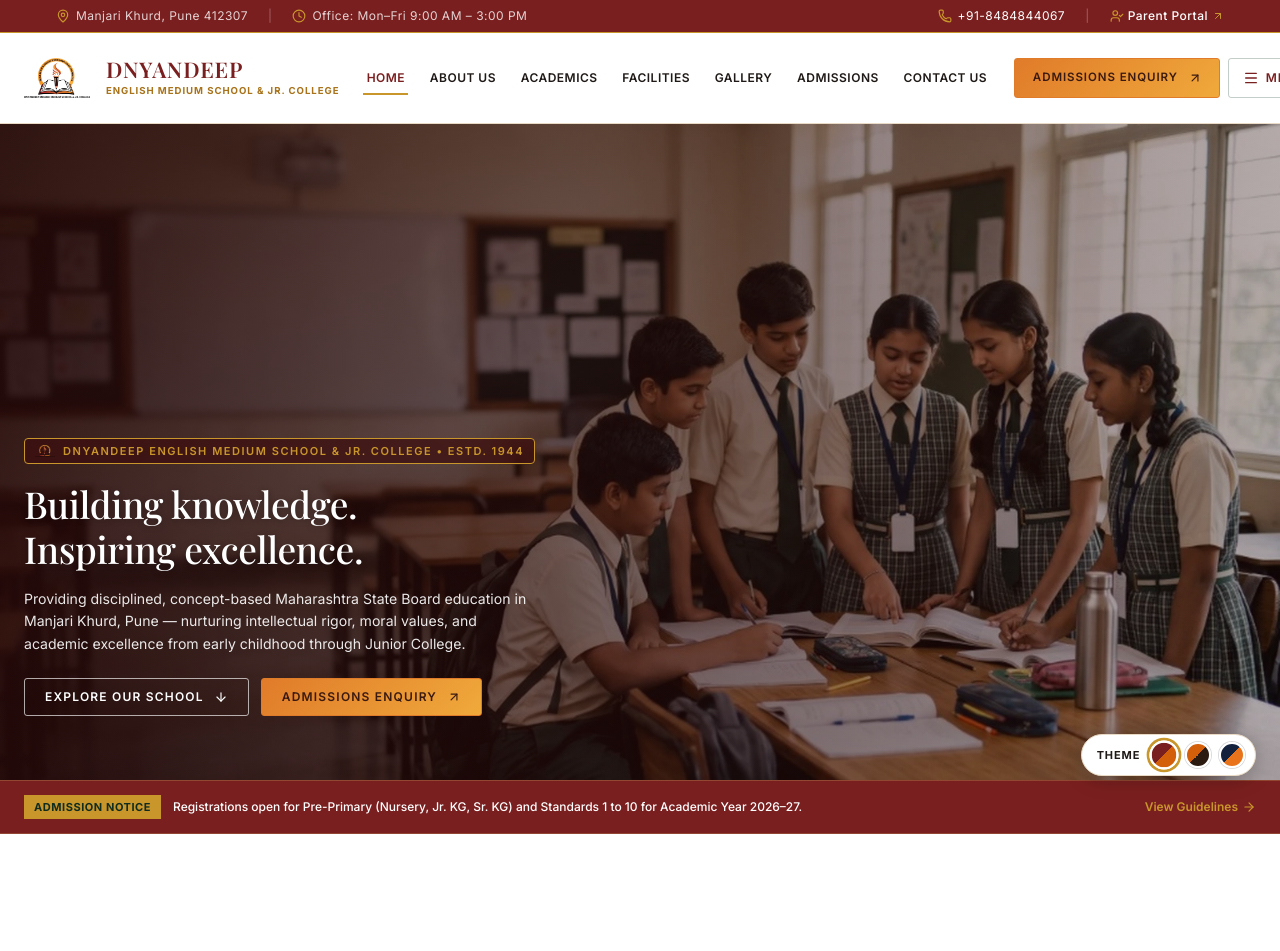
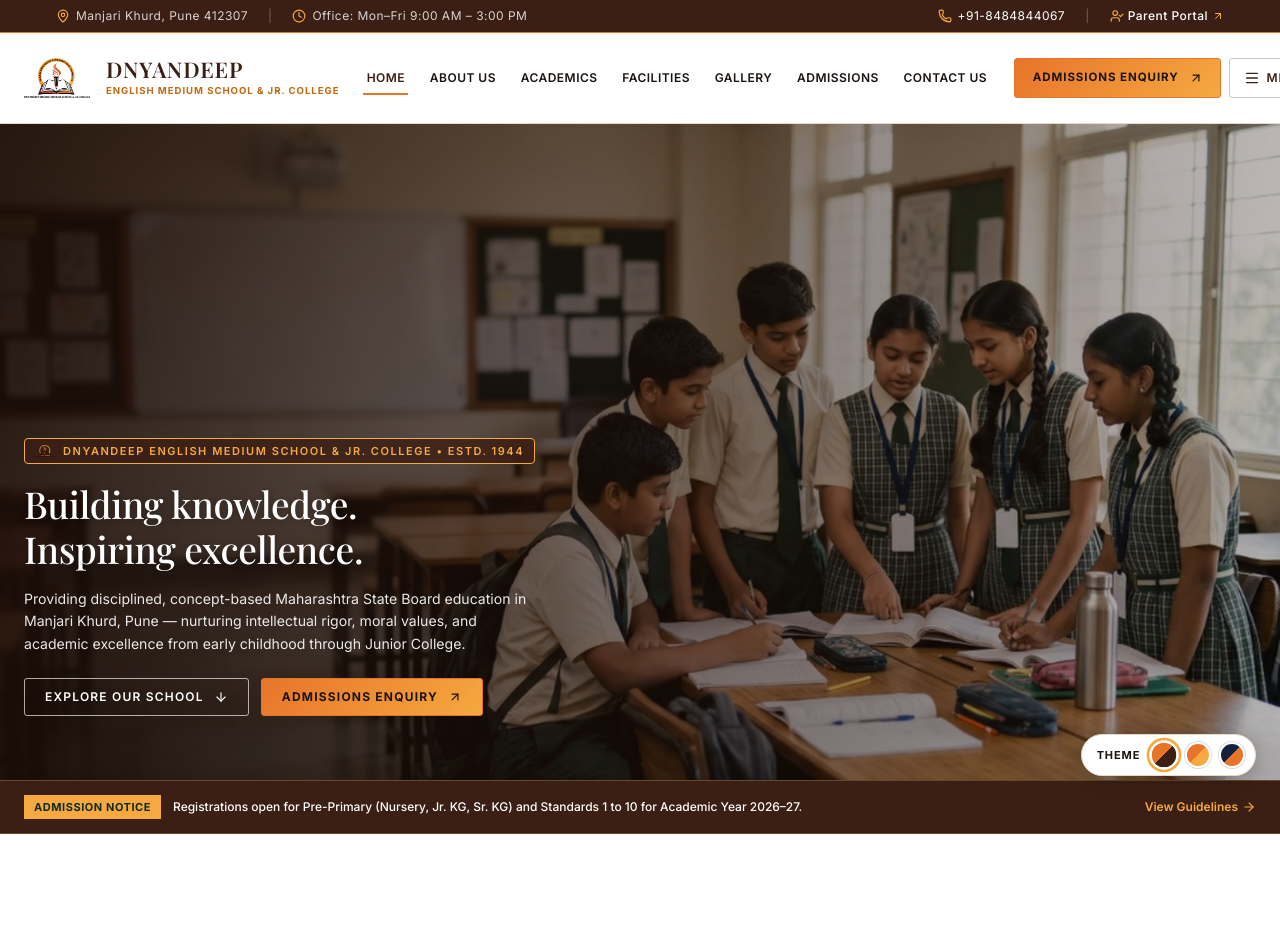
Before and after one commit to akashdhamal67/dnyandeep-english-medium-school, a plain HTML site: page index.html in a window 1280 px wide. Shown: the top 951 px of the page. Drawn offline with nearby package versions, Linux system fonts and the light colour scheme; a web font is replaced by a local one.

Commit message:
Update default theme to exact logo match (Dark Brown, Flame Orange, Amber) with zero red/maroon tint

```diff
--- a/css/editorial.css
+++ b/css/editorial.css
@@ -14,34 +14,39 @@
 
 /* --- Three-Theme Design System & Design Tokens --- */
 :root,
+html[data-theme="logo"],
 html[data-theme="maroon"],
 html:not([data-theme]) {
-  /* THEME 1 - Maroon (Default School Mashal Theme) */
-  --primary: #7A1F1F;
-  --accent: #D35F0B;
-  --gold: #C9962B;
-  --dark: #1F1A17;
-  --cream: #FFF8EC;
-  --white: #FFFFFF;
-  --text: #1F1A17;
-  --text-muted: #4A3E39;
-  --text-light: #6E5F58;
+  /* THEME 1 - Logo (Exact School Insignia Match: Flame Orange, Amber & Dark Brown) */
+  --primary: #3B1F14;         /* Dark Brown — Top bar, footer and headings */
+  --accent: #E8742A;          /* Flame Orange */
+  --accent-light: #F5A940;    /* Amber */
+  --gold: #F5A940;            /* Amber Accent */
+  --gold-text: #C26A12;       /* Deep Orange — Small text on white, subtitle, labels */
+  --dark: #1A1512;
+  --cream: #FFF8EC;           /* Warm Ivory/Cream Alternate Background */
+  --white: #FFFFFF;           /* Pure White */
+  --text: #1A1512;            /* Dark Charcoal Body Text */
+  --text-muted: #4A3A30;
+  --text-light: #6E5B50;
   --border-subtle: #E8DAC4;
-  --btn-accent-text: #FFFFFF;
-  --overlay-start: rgba(40, 10, 10, 0.85);
-  --overlay-end: rgba(40, 10, 10, 0.35);
-  --hero-badge-bg: rgba(60, 15, 15, 0.75);
+  --btn-accent-text: #1A1512; /* Dark text on vivid flame button */
+  --overlay-start: rgba(30, 14, 8, 0.85);  /* Warm Dark Brown (NO red or pink tint) */
+  --overlay-end: rgba(30, 14, 8, 0.30);
+  --hero-badge-bg: rgba(59, 31, 20, 0.80); /* Dark Brown Translucent Badge */
+  --hero-badge-border: #F5A940;
+  --hero-badge-text: #F5A940;
 
   /* Backward Compatibility Aliases */
-  --c-forest-dark: var(--dark);
+  --c-forest-dark: var(--primary);
   --c-forest: var(--primary);
-  --c-forest-mid: #5E1616;
-  --c-forest-light: #942929;
-  --c-olive: #6E5F58;
-  --c-olive-light: #8C7B73;
+  --c-forest-mid: #2A150D;
+  --c-forest-light: #4E2A1C;
+  --c-olive: #6E5B50;
+  --c-olive-light: #8C7669;
   --c-gold: var(--gold);
-  --c-gold-light: #DFC074;
-  --c-gold-dark: #A6751C;
+  --c-gold-light: #F7B85E;
+  --c-gold-dark: var(--gold-text);
   --c-ivory: var(--cream);
   --c-ivory-warm: #F7EBD7;
   --c-sand: var(--border-subtle);
@@ -62,17 +67,19 @@ html:not([data-theme]) {
   --container-pad: clamp(1rem, 3.5vw, 2.5rem);
 
   /* Elevation & Shadows */
-  --shadow-subtle: 0 2px 10px rgba(31, 26, 23, 0.05), 0 1px 3px rgba(0, 0, 0, 0.03);
-  --shadow-elevated: 0 12px 32px rgba(31, 26, 23, 0.09), 0 4px 12px rgba(0, 0, 0, 0.04);
-  --shadow-overlay: 0 24px 64px rgba(31, 26, 23, 0.45);
+  --shadow-subtle: 0 2px 10px rgba(30, 14, 8, 0.05), 0 1px 3px rgba(0, 0, 0, 0.03);
+  --shadow-elevated: 0 12px 32px rgba(30, 14, 8, 0.09), 0 4px 12px rgba(0, 0, 0, 0.04);
+  --shadow-overlay: 0 24px 64px rgba(30, 14, 8, 0.45);
   --transition-smooth: all 0.3s cubic-bezier(0.16, 1, 0.3, 1);
 }
 
 html[data-theme="orange"] {
-  /* THEME 2 - Orange (Warm Academic Theme) */
+  /* THEME 2 - Orange (Warm Academic Theme with Logo Orange/Amber) */
   --primary: #2A1A10;
-  --accent: #D35F0B;
-  --gold: #C9962B;
+  --accent: #E8742A;          /* Flame Orange */
+  --accent-light: #F5A940;    /* Amber */
+  --gold: #F5A940;            /* Amber Accent */
+  --gold-text: #C26A12;       /* Deep Orange */
   --dark: #2A1A10;
   --cream: #FFF6E8;
   --white: #FFFFFF;
@@ -80,10 +87,12 @@ html[data-theme="orange"] {
   --text-muted: #543E30;
   --text-light: #7A6252;
   --border-subtle: #E8D8C5;
-  --btn-accent-text: #FFFFFF;
-  --overlay-start: rgba(35, 18, 10, 0.85);
-  --overlay-end: rgba(35, 18, 10, 0.35);
-  --hero-badge-bg: rgba(42, 26, 16, 0.75);
+  --btn-accent-text: #1A1512;
+  --overlay-start: rgba(28, 14, 8, 0.85);
+  --overlay-end: rgba(28, 14, 8, 0.30);
+  --hero-badge-bg: rgba(42, 26, 16, 0.80);
+  --hero-badge-border: #F5A940;
+  --hero-badge-text: #F5A940;
 
   /* Backward Compatibility Aliases */
   --c-forest-dark: var(--dark);
@@ -93,8 +102,8 @@ html[data-theme="orange"] {
   --c-olive: #7A6252;
   --c-olive-light: #9C8270;
   --c-gold: var(--gold);
-  --c-gold-light: #DFC074;
-  --c-gold-dark: #A6751C;
+  --c-gold-light: #F7B85E;
+  --c-gold-dark: var(--gold-text);
   --c-ivory: var(--cream);
   --c-ivory-warm: #F7EAD7;
   --c-sand: var(--border-subtle);
@@ -106,10 +115,12 @@ html[data-theme="orange"] {
 }
 
 html[data-theme="navy"] {
-  /* THEME 3 - Navy (Distinguished Scholastic Theme) */
+  /* THEME 3 - Navy (Classic Scholastic with Logo Orange/Amber Accents) */
   --primary: #14213D;
-  --accent: #C9962B;
-  --gold: #E8731A;
+  --accent: #E8742A;          /* Flame Orange */
+  --accent-light: #F5A940;    /* Amber */
+  --gold: #F5A940;            /* Amber */
+  --gold-text: #C26A12;       /* Deep Orange */
   --dark: #1F1A17;
   --cream: #FBF7F0;
   --white: #FFFFFF;
@@ -117,10 +128,12 @@ html[data-theme="navy"] {
   --text-muted: #424652;
   --text-light: #646875;
   --border-subtle: #E2DBD0;
-  --btn-accent-text: #14213D; /* Contrast specification: navy text in Theme 3 */
-  --overlay-start: rgba(16, 26, 48, 0.85);
-  --overlay-end: rgba(16, 26, 48, 0.35);
-  --hero-badge-bg: rgba(20, 33, 61, 0.75);
+  --btn-accent-text: #1A1512;
+  --overlay-start: rgba(14, 22, 42, 0.85);
+  --overlay-end: rgba(14, 22, 42, 0.30);
+  --hero-badge-bg: rgba(20, 33, 61, 0.80);
+  --hero-badge-border: #F5A940;
+  --hero-badge-text: #F5A940;
 
   /* Backward Compatibility Aliases */
   --c-forest-dark: var(--primary);
@@ -130,8 +143,8 @@ html[data-theme="navy"] {
   --c-olive: #646875;
   --c-olive-light: #898E9C;
   --c-gold: var(--gold);
-  --c-gold-light: #F2954B;
-  --c-gold-dark: #C45B0A;
+  --c-gold-light: #F7B85E;
+  --c-gold-dark: var(--gold-text);
   --c-ivory: var(--cream);
   --c-ivory-warm: #F2ECE0;
   --c-sand: var(--border-subtle);
@@ -306,9 +319,13 @@ p {
   color: var(--white);
   font-size: 0.75rem;
   letter-spacing: 0.04em;
-  border-bottom: 1px solid var(--gold);
+  border-bottom: 1px solid var(--accent);
   position: relative;
   z-index: 40;
+}
+.top-utility-bar i,
+.top-utility-bar svg {
+  color: var(--accent-light, #F5A940) !important;
 }
 
 .site-header-doon {
@@ -368,7 +385,7 @@ p {
   font-weight: 600;
   letter-spacing: 0.04em;
   line-height: 1.1;
-  color: var(--c-forest);
+  color: var(--primary);
 }
 
 .brand-subtitle-doon {
@@ -377,7 +394,7 @@ p {
   font-weight: 700;
   text-transform: uppercase;
   letter-spacing: 0.1em;
-  color: #A8731A;
+  color: var(--gold-text, #C26A12);
   margin-top: 0.15rem;
   white-space: nowrap;
 }
@@ -413,13 +430,13 @@ p {
   left: 0;
   width: 0%;
   height: 2px;
-  background-color: var(--c-gold);
+  background-color: var(--accent);
   transition: width 0.25s cubic-bezier(0.16, 1, 0.3, 1);
 }
 
 .nav-link-doon:hover,
 .nav-link-doon.active {
-  color: var(--c-forest);
+  color: var(--primary);
 }
 
 .nav-link-doon:hover::after,
@@ -529,19 +546,20 @@ p {
 
 .btn-doon-gold,
 .btn-header-apply {
-  background: linear-gradient(135deg, #E07B2A 0%, #F0A93B 100%) !important;
-  color: #3A1A10 !important;
-  border: 1px solid #E07B2A !important;
-  font-weight: 600;
-  transition: all 0.25s cubic-bezier(0.16, 1, 0.3, 1);
+  background: linear-gradient(135deg, #E8742A 0%, #F5A940 100%) !important;
+  color: #1A1512 !important;
+  border: 1px solid #E8742A !important;
+  font-weight: 700;
+  opacity: 1 !important;
+  transition: all 0.22s cubic-bezier(0.16, 1, 0.3, 1);
 }
 .btn-doon-gold:hover,
 .btn-header-apply:hover {
-  background: #D35F0B !important;
-  border-color: #D35F0B !important;
+  background: #E8742A !important;
+  border-color: #E8742A !important;
   color: #FFFFFF !important;
   transform: translateY(-2px);
-  box-shadow: 0 6px 18px rgba(211, 95, 11, 0.4);
+  box-shadow: 0 6px 18px rgba(232, 116, 42, 0.45);
 }
 
 .btn-doon-forest {
@@ -723,7 +741,7 @@ p {
 .doon-footer {
   background-color: var(--primary);
   color: var(--white);
-  border-top: 4px solid var(--gold);
+  border-top: 4px solid var(--accent);
 }
 
 .footer-nav-col h4 {
@@ -731,7 +749,7 @@ p {
   font-size: 1.125rem;
   font-weight: 600;
   letter-spacing: 0.02em;
-  color: var(--c-gold);
+  color: var(--accent-light, #F5A940);
   margin-bottom: 1.25rem;
   text-transform: capitalize;
 }
@@ -915,16 +933,17 @@ p {
   transform: scale(1.12);
 }
 
+.theme-pill-btn[data-theme-name="logo"],
 .theme-pill-btn[data-theme-name="maroon"] {
-  background: linear-gradient(135deg, #7A1F1F 50%, #D35F0B 50%);
+  background: linear-gradient(135deg, #E8742A 50%, #3B1F14 50%);
 }
 
 .theme-pill-btn[data-theme-name="orange"] {
-  background: linear-gradient(135deg, #D35F0B 50%, #2A1A10 50%);
+  background: linear-gradient(135deg, #E8742A 50%, #F5A940 50%);
 }
 
 .theme-pill-btn[data-theme-name="navy"] {
-  background: linear-gradient(135deg, #14213D 50%, #E8731A 50%);
+  background: linear-gradient(135deg, #14213D 50%, #E8742A 50%);
 }
 
 
@@ -1034,11 +1053,11 @@ hr,
 
 /* Hero Identity Badge (ESTD. 1944) */
 .hero-identity-badge {
-  background-color: var(--hero-badge-bg, rgba(60, 15, 15, 0.75)) !important;
-  border: 1px solid var(--gold) !important;
+  background-color: var(--hero-badge-bg, rgba(59, 31, 20, 0.8)) !important;
+  border: 1px solid var(--hero-badge-border, #F5A940) !important;
   backdrop-filter: blur(8px);
   -webkit-backdrop-filter: blur(8px);
 }
 .hero-identity-badge span {
-  color: var(--gold) !important;
+  color: var(--hero-badge-text, #F5A940) !important;
 }
--- a/index.html
+++ b/index.html
@@ -1,10 +1,10 @@
 <!DOCTYPE html>
-<html lang="en" data-theme="maroon">
+<html lang="en" data-theme="logo">
 <head>
   <script>
     (function() {
       try {
-        var theme = localStorage.getItem('dnyandeep_school_theme') || 'maroon';
+        var theme = localStorage.getItem('dnyandeep_school_theme') || 'logo'; if (theme === 'maroon') theme = 'logo';
         document.documentElement.setAttribute('data-theme', theme);
       } catch (e) {}
     })();
@@ -28,7 +28,7 @@
   <!-- Tailwind CSS & Icons -->
   <script src="https://cdn.tailwindcss.com"></script>
   <script src="https://unpkg.com/lucide@latest"></script>
-  <link rel="stylesheet" href="css/editorial.css?v=29">
+  <link rel="stylesheet" href="css/editorial.css?v=30">
 </head>
 <body class="bg-[#F7F3E9] text-[#26332C]">
 
@@ -893,7 +893,7 @@
     </div>
   </footer>
 
-  <script src="js/editorial.js?v=15"></script>
+  <script src="js/editorial.js?v=16"></script>
   <script>
     if (window.lucide && typeof window.lucide.createIcons === 'function') {
       lucide.createIcons();
--- a/js/editorial.js
+++ b/js/editorial.js
@@ -83,10 +83,11 @@ document.addEventListener('DOMContentLoaded', () => {
   // ==========================================================================
   (function initThemeSwitcher() {
     const THEME_KEY = 'dnyandeep_school_theme';
-    const DEFAULT_THEME = 'maroon';
+    const DEFAULT_THEME = 'logo';
 
-    // Retrieve saved theme or default to maroon
+    // Retrieve saved theme or default to logo (migrate any legacy maroon to logo)
     let currentTheme = localStorage.getItem(THEME_KEY) || DEFAULT_THEME;
+    if (currentTheme === 'maroon') currentTheme = 'logo';
     document.documentElement.setAttribute('data-theme', currentTheme);
 
     // Create floating switcher if not already present
@@ -98,7 +99,7 @@ document.addEventListener('DOMContentLoaded', () => {
 
       switcher.innerHTML = [
         '<span class="dnyandeep-theme-switcher-label">Theme</span>',
-        '<button type="button" class="theme-pill-btn" data-theme-name="maroon" title="Theme 1: Maroon (Default)" aria-label="Maroon Theme"></button>',
+        '<button type="button" class="theme-pill-btn" data-theme-name="logo" title="Theme 1: Logo Match (Flame Orange & Dark Brown)" aria-label="Logo Theme"></button>',
         '<button type="button" class="theme-pill-btn" data-theme-name="orange" title="Theme 2: Flame Orange" aria-label="Orange Theme"></button>',
         '<button type="button" class="theme-pill-btn" data-theme-name="navy" title="Theme 3: Classic Navy" aria-label="Navy Theme"></button>'
       ].join('');
@@ -106,8 +107,9 @@ document.addEventListener('DOMContentLoaded', () => {
       document.body.appendChild(switcher);
 
       const updateActiveButtons = (theme) => {
+        const activeTheme = (theme === 'maroon') ? 'logo' : theme;
         switcher.querySelectorAll('.theme-pill-btn').forEach((btn) => {
-          if (btn.getAttribute('data-theme-name') === theme) {
+          if (btn.getAttribute('data-theme-name') === activeTheme) {
             btn.classList.add('is-active');
           } else {
             btn.classList.remove('is-active');
```
Also changed, not shown: about.html (+4 -4 lines), academics.html (+4 -4 lines), admission-enquiry.html (+4 -4 lines), admissions.html (+4 -4 lines), career.html (+4 -4 lines), contact.html (+4 -4 lines), facilities.html (+4 -4 lines), gallery.html (+4 -4 lines), pre-primary.html (+4 -4 lines), primary.html (+4 -4 lines), resources.html (+4 -4 lines), secondary.html (+4 -4 lines).
